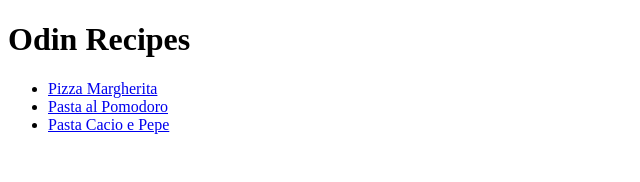
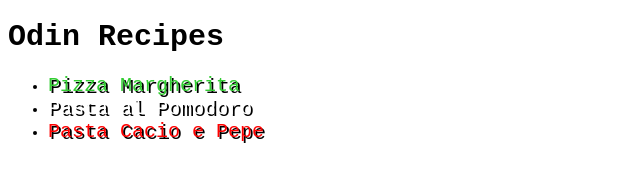
Before and after one commit to Luke4G1/odin-recipes, a plain HTML site: page index.html in a window 1280 px wide. Shown: the whole page, without its empty margins (0-640 px from the left). Drawn offline with Linux system fonts and the light colour scheme.

Commit message:
Added some style

```diff
--- a/index.html
+++ b/index.html
@@ -4,14 +4,15 @@
     <meta charset="UTF-8">
     <meta http-equiv="X-UA-Compatible" content="IE=edge">
     <meta name="viewport" content="width=device-width, initial-scale=1.0">
-    <title>Document</title>
+<link rel="stylesheet" href="style.css">
+   <title>Document</title>
 </head>
 <body>
-    <h1>Odin Recipes</h1>
+    <h1 class="title">Odin Recipes</h1>
 <ul>
-   <li><a href="./recipes/pizza.html">Pizza Margherita</a></li>
-    <li><a href="./recipes/pasta-al-pomodoro.html">Pasta al Pomodoro</a></li>
-  <li><a href="./recipes/pasta-cacio-e-pepe.html">Pasta Cacio e Pepe</a></li>
+   <li><a class="link one" href="./recipes/pizza.html">Pizza Margherita</a></li>
+    <li><a class="link two" href="./recipes/pasta-al-pomodoro.html">Pasta al Pomodoro</a></li>
+  <li><a class="link three" href="./recipes/pasta-cacio-e-pepe.html">Pasta Cacio e Pepe</a></li>
 
 </ul>
 
```
